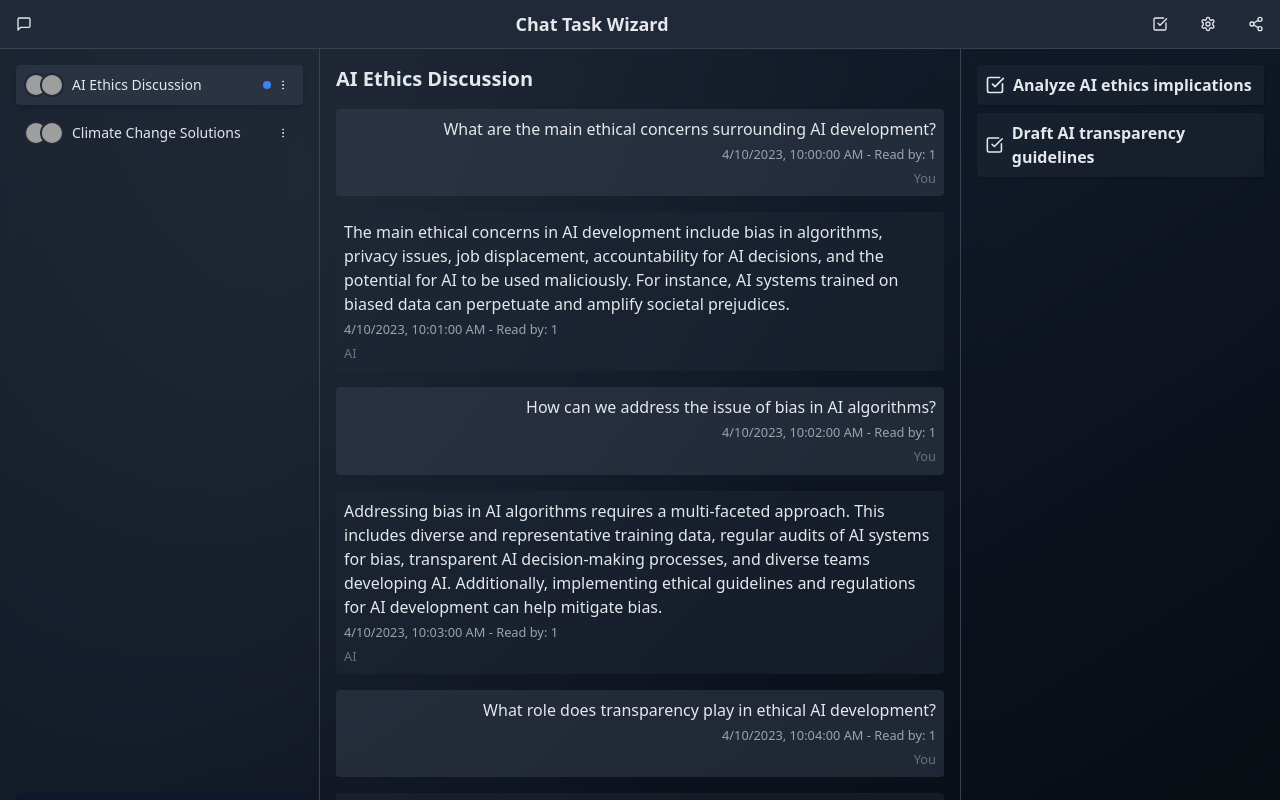
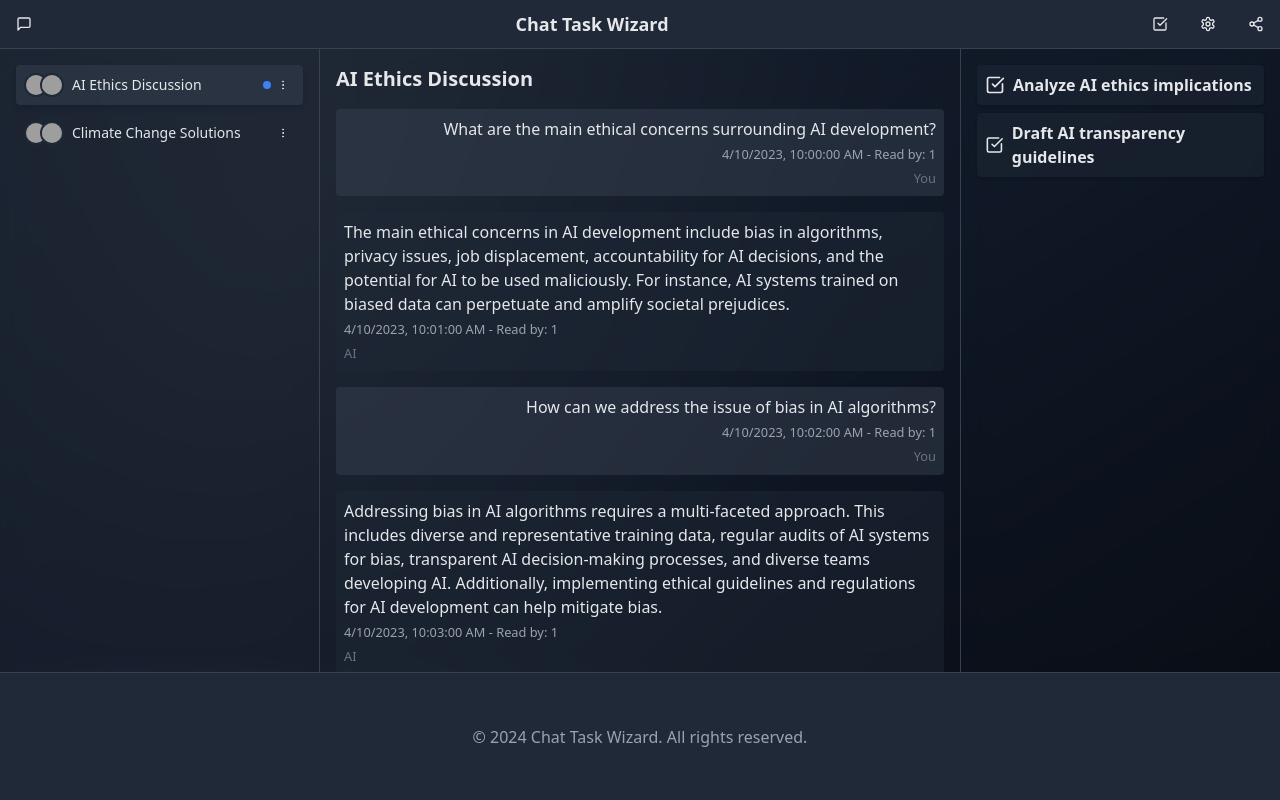
Before and after one commit to JacobFV/chat-task-wizard, a React (Vite) app: page / in a window 1280 px wide. Built offline with nearby package versions, Linux system fonts and the light colour scheme; grey boxes are pictures that could not be loaded.

Commit message:
Add fixed footer component
Implement a fixed footer that occupies 8em at the bottom of the page.
[skip gpt_engineer]

```diff
--- a/src/pages/Index.jsx
+++ b/src/pages/Index.jsx
@@ -105,7 +105,7 @@ const Index = () => {
             </Button>
           </div>
         </header>
-        <div className="flex flex-grow relative z-10">
+        <div className="flex flex-grow relative z-10 pb-32"> {/* Added pb-32 for footer space */}
           {(!isMobileView || !leftPaneCollapsed) && (
             <div className={`transition-all duration-300 ${isMobileView ? 'absolute inset-0 z-30' : leftPaneCollapsed ? 'w-0' : 'w-1/4'} border-r border-gray-700`}>
               <ConversationList
@@ -127,6 +127,9 @@ const Index = () => {
             </div>
           )}
         </div>
+        <footer className="fixed bottom-0 left-0 right-0 h-32 bg-gray-800 border-t border-gray-700 flex items-center justify-center z-30">
+          <p className="text-gray-400">&copy; 2024 Chat Task Wizard. All rights reserved.</p>
+        </footer>
         <SettingsModal isOpen={isSettingsModalOpen} onClose={() => setIsSettingsModalOpen(false)} />
         <ShareModal isOpen={isShareModalOpen} onClose={() => setIsShareModalOpen(false)} chatId={activeConversation.id} />
       </div>
```
